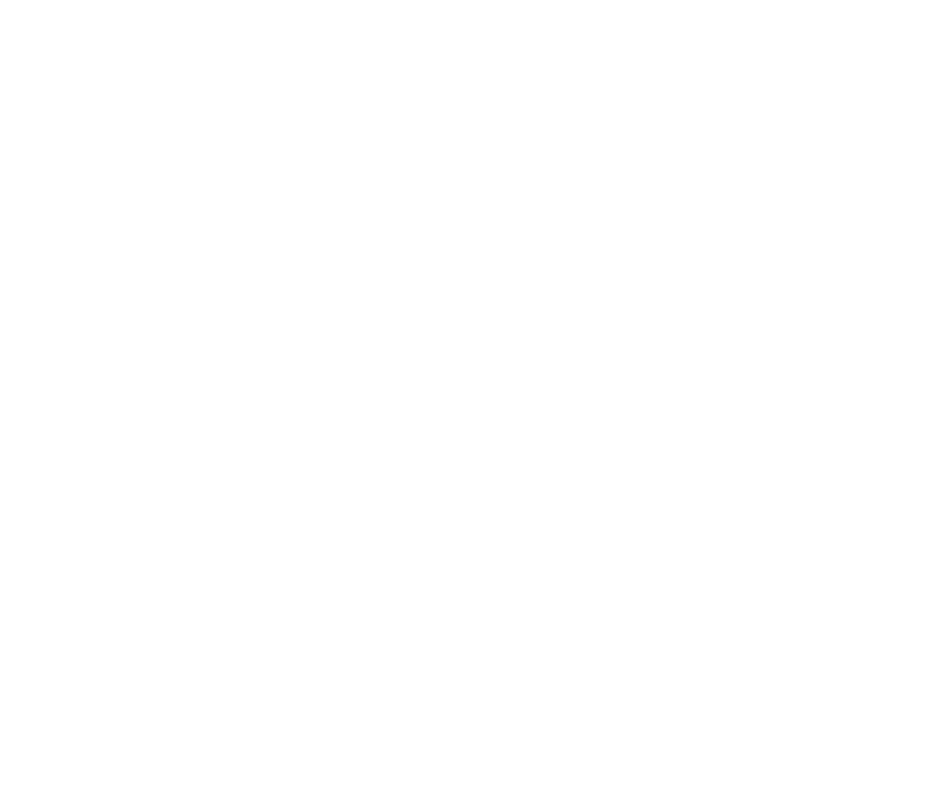
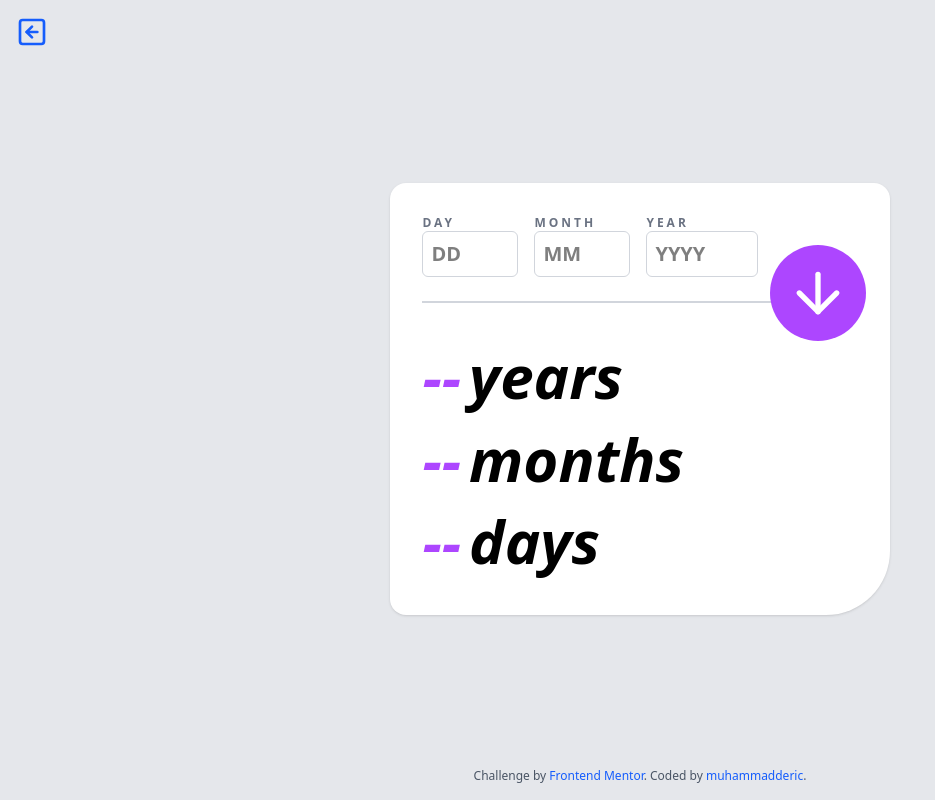
Before and after one commit to muhammadderic/mderic-frontendmentor, a React (Vite) app: page /junior/age-calc in a window 1280 px wide. Before the commit this address had no page. Shown: the whole page, without its empty margins (0-935 px from the left). Built offline with nearby package versions, Linux system fonts and the light colour scheme.

Commit message:
add age-calculator challenge

```diff
--- a/src/App.tsx
+++ b/src/App.tsx
@@ -1,5 +1,8 @@
 import { Route, Routes } from "react-router-dom"
+
 import Home from "./core/Home"
+
+import AgeCalculator from "./pages/junior/age-calculator/AgeCalculator"
 import QRCode from "./pages/newbie/qr-code-component/QRCode"
 
 function App() {
@@ -9,6 +12,9 @@
 
       {/* Newbie Challenges */}
       <Route path="/newbie/qr-code" element={<QRCode />} />
+
+      {/* Junior Challenges */}
+      <Route path="/junior/age-calc" element={<AgeCalculator />} />
     </Routes>
   )
 }
--- a/src/core/challenges.ts
+++ b/src/core/challenges.ts
@@ -2,4 +2,7 @@
   newbie: [
     { title: "QR Code", path: "/newbie/qr-code" },
   ],
+  junior: [
+    { title: "Age Calculator", path: "/junior/age-calc" },
+  ],
 };
--- /dev/null
+++ b/src/core/components/DericAttribution.tsx
@@ -0,0 +1,25 @@
+export const DericAttribution = () => {
+  return (
+    <div className="mt-6 text-xs text-center text-gray-600">
+      Challenge by{" "}
+      <a
+        href="https://www.frontendmentor.io?ref=challenge"
+        target="_blank"
+        rel="noopener noreferrer"
+        className="text-blue-600 hover:underline"
+      >
+        Frontend Mentor
+      </a>
+      . Coded by{" "}
+      <a
+        href="https://github.com/muhammadderic"
+        target="_blank"
+        rel="noopener noreferrer"
+        className="text-blue-600 hover:underline"
+      >
+        muhammadderic
+      </a>
+      .
+    </div>
+  )
+}
--- /dev/null
+++ b/src/pages/junior/age-calculator/AgeCalculator.tsx
@@ -0,0 +1,186 @@
+import { useState } from "react";
+import { BackButton } from "../../../core/components/BackButton";
+import { DericAttribution } from "../../../core/components/dericAttribution";
+import { ArrowDown } from "lucide-react";
+
+export default function AgeCalculator() {
+  const [day, setDay] = useState("");
+  const [month, setMonth] = useState("");
+  const [year, setYear] = useState("");
+
+  const [errorDay, setErrorDay] = useState(false);
+  const [errorMonth, setErrorMonth] = useState(false);
+  const [errorYear, setErrorYear] = useState(false);
+
+  const [age, setAge] = useState({ years: "--", months: "--", days: "--" });
+
+  const handleSubmit = (e: React.FormEvent) => {
+    e.preventDefault();
+    // reset errors
+    setErrorDay(false);
+    setErrorMonth(false);
+    setErrorYear(false);
+
+    const d = parseInt(day);
+    const m = parseInt(month);
+    const y = parseInt(year);
+
+    let valid = true;
+
+    if (!(d >= 1 && d <= 31)) {
+      setErrorDay(true);
+      valid = false;
+    }
+    if (!(m >= 1 && m <= 12)) {
+      setErrorMonth(true);
+      valid = false;
+    }
+    if (!(y >= 1 && y <= new Date().getFullYear())) {
+      setErrorYear(true);
+      valid = false;
+    }
+
+    if (!valid) return;
+
+    // calculate age
+    const today = new Date();
+    let calcYear = today.getFullYear() - y;
+    let calcMonth = today.getMonth() + 1 - m;
+    let calcDay = today.getDate() - d;
+
+    if (calcDay < 0) {
+      calcDay += new Date(today.getFullYear(), today.getMonth(), 0).getDate();
+      calcMonth--;
+    }
+    if (calcMonth < 0) {
+      calcMonth += 12;
+      calcYear--;
+    }
+
+    setAge({
+      years: calcYear.toString(),
+      months: calcMonth.toString(),
+      days: calcDay.toString(),
+    });
+  };
+
+  return (
+    <div className="min-h-screen flex flex-col justify-between bg-gray-200 font-sans p-4">
+      <div>
+        <BackButton to="/" />
+      </div>
+
+      <div className="w-full flex flex-col items-center justify-center">
+        <div className="w-[90%] md:w-[60%] lg:w-[40%] bg-white p-8 rounded-2xl rounded-br-[4rem] shadow">
+          {/* Form */}
+          <form
+            onSubmit={handleSubmit}
+            className="flex flex-col md:flex-row justify-between border-b-2 border-gray-300 pb-6"
+          >
+            <div className="flex gap-4">
+              {/* Day */}
+              <div className="flex flex-col">
+                <label
+                  htmlFor="day"
+                  className={`text-xs font-bold tracking-[3px] ${errorDay ? "text-red-500" : "text-gray-500"
+                    }`}
+                >
+                  DAY
+                </label>
+                <input
+                  type="number"
+                  id="day"
+                  placeholder="DD"
+                  value={day}
+                  onChange={(e) => setDay(e.target.value)}
+                  className={`w-20 sm:w-24 p-2 text-xl font-bold rounded-md border ${errorDay ? "border-red-500" : "border-gray-300"
+                    } focus:outline-none focus:border-purple-500`}
+                />
+                {errorDay && (
+                  <p className="text-red-500 text-xs mt-1">Must be a valid day</p>
+                )}
+              </div>
+
+              {/* Month */}
+              <div className="flex flex-col">
+                <label
+                  htmlFor="month"
+                  className={`text-xs font-bold tracking-[3px] ${errorMonth ? "text-red-500" : "text-gray-500"
+                    }`}
+                >
+                  MONTH
+                </label>
+                <input
+                  type="number"
+                  id="month"
+                  placeholder="MM"
+                  value={month}
+                  onChange={(e) => setMonth(e.target.value)}
+                  className={`w-20 sm:w-24 p-2 text-xl font-bold rounded-md border ${errorMonth ? "border-red-500" : "border-gray-300"
+                    } focus:outline-none focus:border-purple-500`}
+                />
+                {errorMonth && (
+                  <p className="text-red-500 text-xs mt-1">
+                    Must be a valid month
+                  </p>
+                )}
+              </div>
+
+              {/* Year */}
+              <div className="flex flex-col">
+                <label
+                  htmlFor="year"
+                  className={`text-xs font-bold tracking-[3px] ${errorYear ? "text-red-500" : "text-gray-500"
+                    }`}
+                >
+                  YEAR
+                </label>
+                <input
+                  type="number"
+                  id="year"
+                  placeholder="YYYY"
+                  value={year}
+                  onChange={(e) => setYear(e.target.value)}
+                  className={`w-24 sm:w-28 p-2 text-xl font-bold rounded-md border ${errorYear ? "border-red-500" : "border-gray-300"
+                    } focus:outline-none focus:border-purple-500`}
+                />
+                {errorYear && (
+                  <p className="text-red-500 text-xs mt-1">Must be a valid year</p>
+                )}
+              </div>
+            </div>
+
+            {/* Submit button */}
+            <div className="relative mt-6 md:mt-0 md:w-20 flex justify-center">
+              <button
+                type="submit"
+                className="cursor-pointer absolute -bottom-8 md:-bottom-16 bg-purple-500 hover:bg-purple-700 p-4 rounded-full transition text-white"
+              >
+                <ArrowDown size={64} />
+              </button>
+            </div>
+          </form>
+
+          {/* Show Age */}
+          <div className="mt-8 text-5xl md:text-6xl font-extrabold italic leading-snug">
+            <div className="flex">
+              <p className="text-purple-500">{age.years}</p>
+              <p className="ml-2">years</p>
+            </div>
+            <div className="flex">
+              <p className="text-purple-500">{age.months}</p>
+              <p className="ml-2">months</p>
+            </div>
+            <div className="flex">
+              <p className="text-purple-500">{age.days}</p>
+              <p className="ml-2">days</p>
+            </div>
+          </div>
+        </div>
+      </div>
+
+      {/* Attribution */}
+      <DericAttribution />
+    </div>
+  );
+}
--- a/src/pages/newbie/qr-code-component/QRCode.tsx
+++ b/src/pages/newbie/qr-code-component/QRCode.tsx
@@ -1,13 +1,16 @@
-import { BackButton } from "../../../core/BackButton";
 import qrCodeImg from "./image-qr-code.png";
+
+import { BackButton } from "../../../core/components/BackButton";
+import { DericAttribution } from "../../../core/components/dericAttribution";
 
 export default function QRCode() {
   return (
-    <div className="min-h-screen bg-[hsl(212,45%,89%)] font-sans p-4">
+    <div className="min-h-screen bg-[hsl(212,45%,89%)] flex flex-col justify-between font-sans p-4">
       <div>
         <BackButton to="/" />
       </div>
-      <div className="min-h-screen flex flex-col items-center justify-center">
+
+      <div className="flex flex-col items-center justify-center">
         {/* Card */}
         <div className="bg-white rounded-xl shadow-md p-4 w-[260px] sm:w-[300px] text-center">
           <img
@@ -28,29 +31,10 @@
           </div>
         </div>
 
-        {/* Attribution */}
-        <div className="mt-6 text-xs text-center text-gray-600">
-          Challenge by{" "}
-          <a
-            href="https://www.frontendmentor.io?ref=challenge"
-            target="_blank"
-            rel="noopener noreferrer"
-            className="text-blue-600 hover:underline"
-          >
-            Frontend Mentor
-          </a>
-          . Coded by{" "}
-          <a
-            href="https://github.com/muhammadderic"
-            target="_blank"
-            rel="noopener noreferrer"
-            className="text-blue-600 hover:underline"
-          >
-            muhammadderic
-          </a>
-          .
-        </div>
       </div>
+
+      {/* Attribution */}
+      <DericAttribution />
     </div>
   );
 }
```
Also changed, not shown: src/core/components/BackButton.tsx (renamed from src/core/BackButton.tsx).
